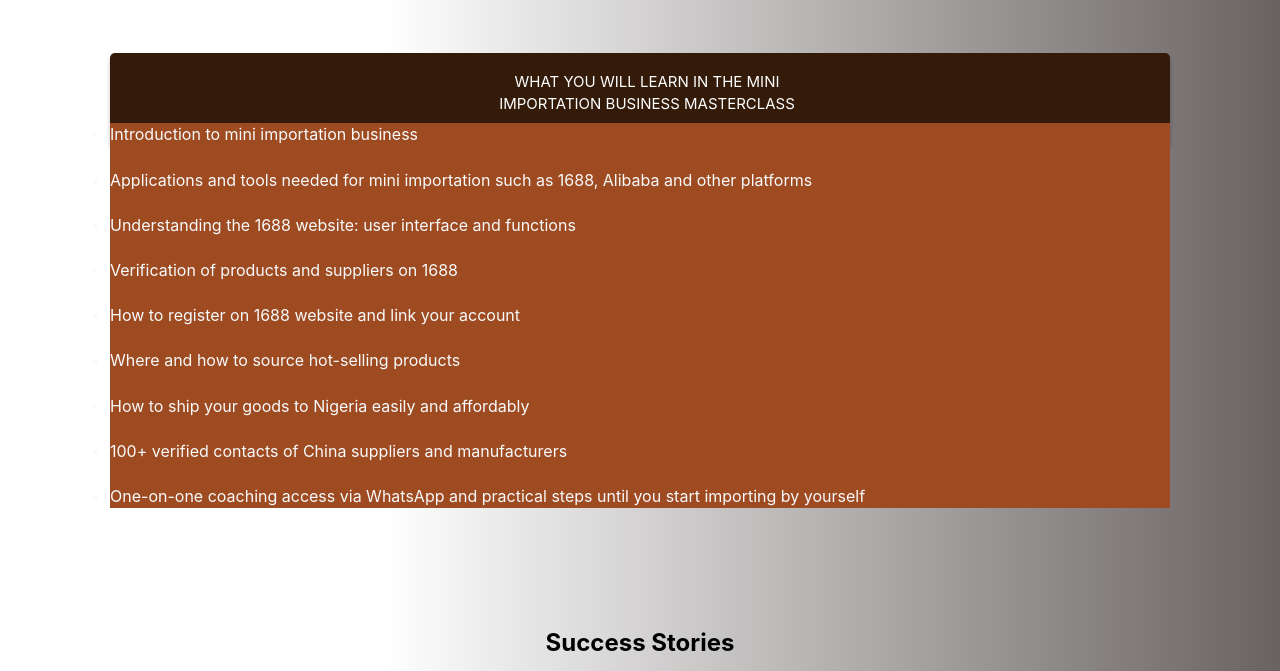
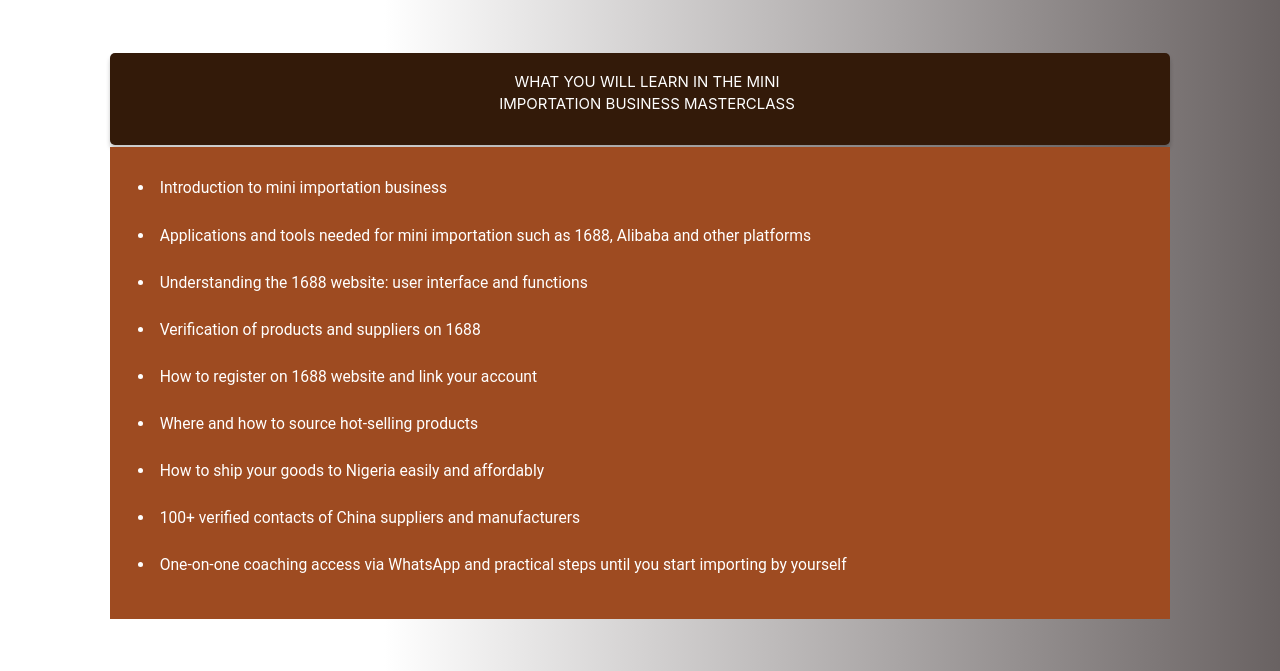
Before and after one commit to enochstanhope-source/clinton, a plain HTML site: page index.html in a window 1280 px wide. Shown: the part 1529-2200 px from the top of the page. Drawn offline with Linux system fonts and the light colour scheme.

Commit message:
Add files via upload

```diff
--- a/index.css
+++ b/index.css
@@ -20,10 +20,14 @@
 }
 .list {
     background-color: rgb(158, 75, 33);
-    margin-top: -30px;
+
+
 
 }
-h
+
+
+
+
 /* Features list styling */
 .features-list{
     list-style: disc inside;
```
